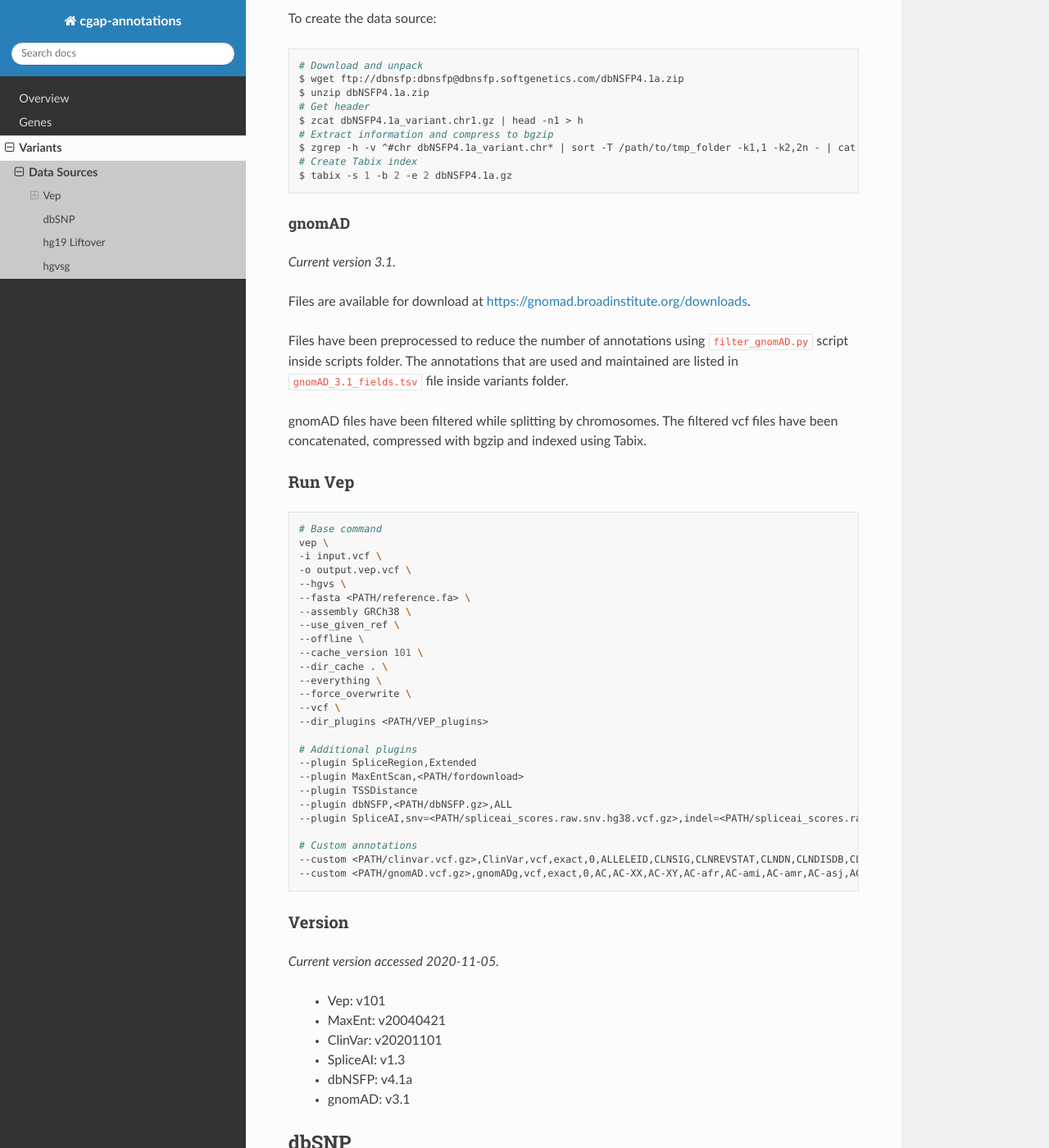
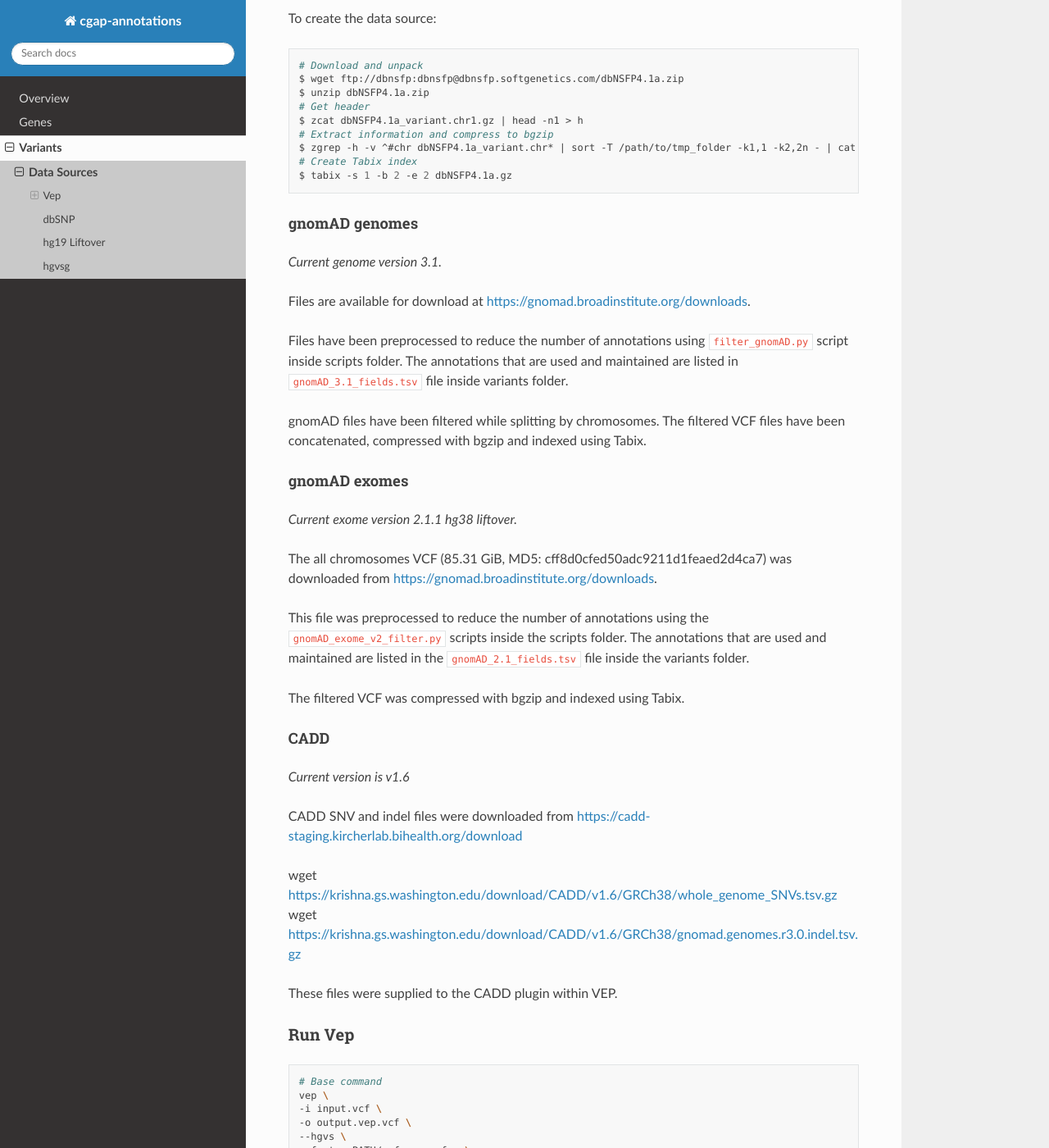
Before and after one commit to dbmi-bgm/cgap-annotations, a Sphinx documentation site: the page built from docs/variants_sources.rst, in a window 1280 px wide and 1400 px high, scrolled down 1822 px. Shown: the whole window at 82% size. Built offline with Sphinx 7.4.7 and the Read the Docs theme 2.0.0, drawn with Linux system fonts in a browser that asks for light colours; some of the changed text lies outside the part shown.

Commit message:
updating docs for gnomAD, hg19 liftover and CADD

```diff
--- a/docs/variants_sources.rst
+++ b/docs/variants_sources.rst
@@ -109,10 +109,10 @@
     # Create Tabix index
     $ tabix -s 1 -b 2 -e 2 dbNSFP4.1a.gz
 
-gnomAD
-^^^^^^
+gnomAD genomes
+^^^^^^^^^^^^^^
 
-*Current version 3.1.*
+*Current genome version 3.1.*
 
 Files are available for download at https://gnomad.broadinstitute.org/downloads.
 
@@ -120,7 +120,32 @@
 The annotations that are used and maintained are listed in ``gnomAD_3.1_fields.tsv`` file inside variants folder.
 
 gnomAD files have been filtered while splitting by chromosomes.
-The filtered vcf files have been concatenated, compressed with bgzip and indexed using Tabix.
+The filtered VCF files have been concatenated, compressed with bgzip and indexed using Tabix.
+
+gnomAD exomes
+^^^^^^^^^^^^^
+
+*Current exome version 2.1.1 hg38 liftover.*
+
+The all chromosomes VCF (85.31 GiB, MD5: cff8d0cfed50adc9211d1feaed2d4ca7) was downloaded from https://gnomad.broadinstitute.org/downloads.
+
+This file was preprocessed to reduce the number of annotations using the ``gnomAD_exome_v2_filter.py`` scripts inside the scripts folder.
+The annotations that are used and maintained are listed in the ``gnomAD_2.1_fields.tsv`` file inside the variants folder.
+
+The filtered VCF was compressed with bgzip and indexed using Tabix.
+
+CADD
+^^^^
+
+*Current version is v1.6*
+
+CADD SNV and indel files were downloaded from https://cadd-staging.kircherlab.bihealth.org/download
+
+wget https://krishna.gs.washington.edu/download/CADD/v1.6/GRCh38/whole_genome_SNVs.tsv.gz
+wget https://krishna.gs.washington.edu/download/CADD/v1.6/GRCh38/gnomad.genomes.r3.0.indel.tsv.gz
+
+These files were supplied to the CADD plugin within VEP.
+
 
 Run Vep
 -------
@@ -187,6 +212,8 @@
 
 This liftover (hg38 to hg19) is carried out exclusively with pyliftover (currently v0.4).
 
+The hg38 to hg19 chain file was supplied to pyliftover from UCSC: http://hgdownload.cse.ucsc.edu/goldenpath/hg38/liftOver/hg38ToHg19.over.chain.gz
+
 hgvsg
 +++++
 
```
